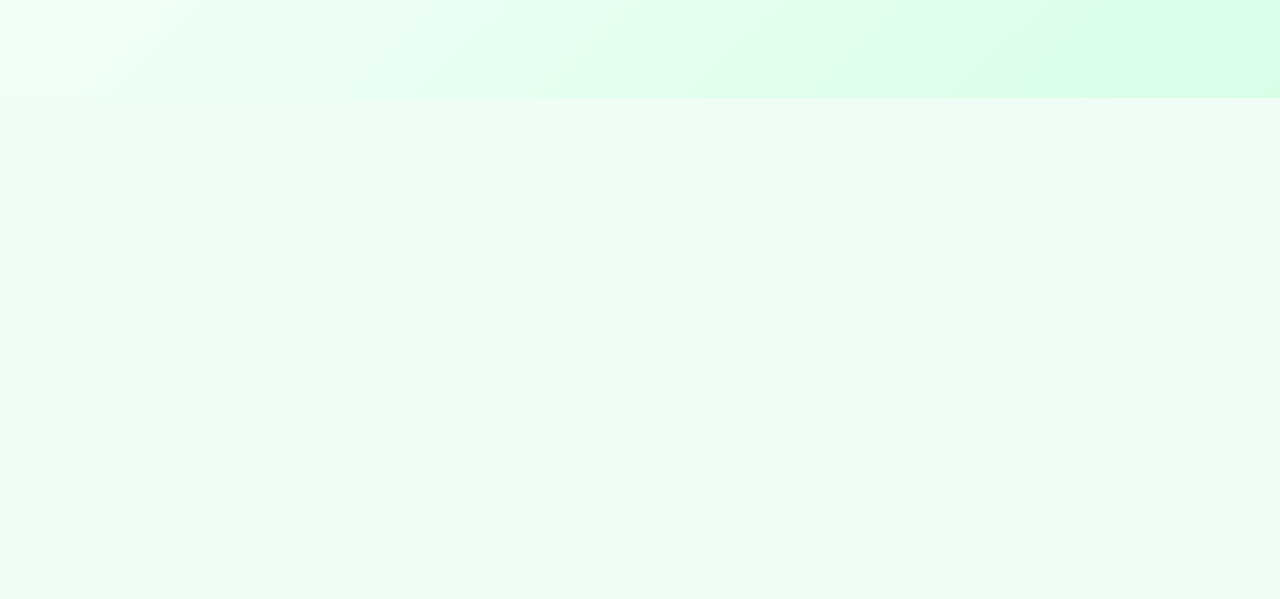
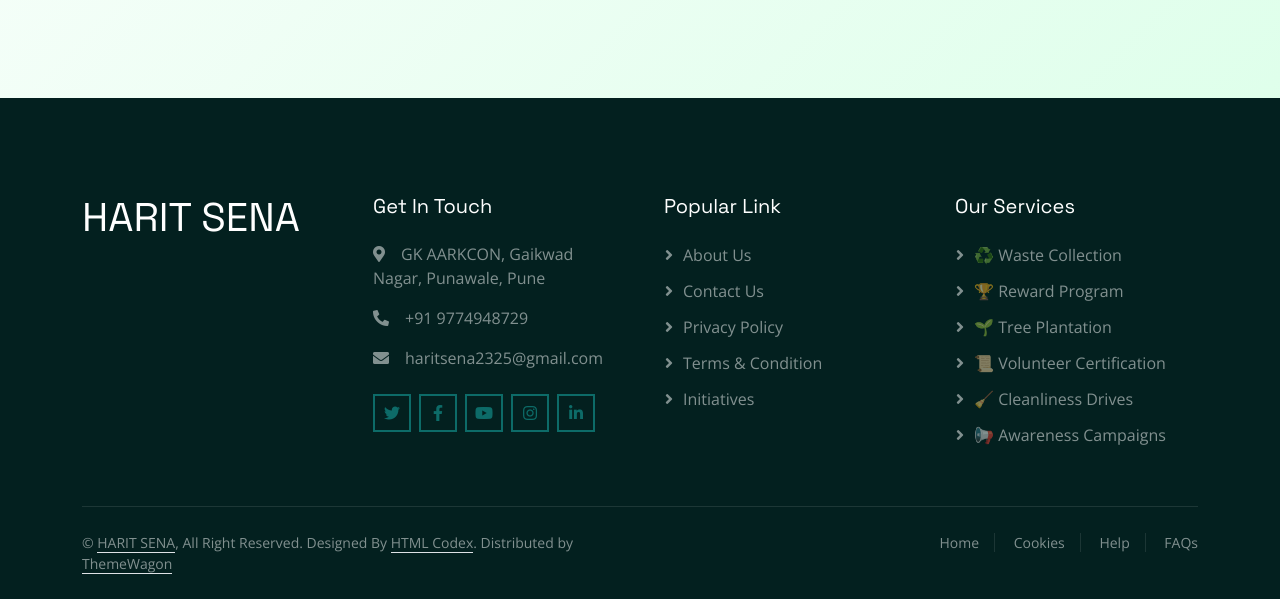
Before and after one commit to Prossin18/HARIT-SENA-PROSSACE, a Django app: page /contact/ in a window 1280 px wide. Shown: the part 736-1335 px from the top of the page. Before the commit the page ends 834 px from the top, so only its background shows below. Run offline with Django 5.2, Linux system fonts and the light colour scheme; some libraries are stand-ins or nearby versions.

Commit message:
contact_loginchanged

```diff
--- a/FinalProjectD/templates/contact.html
+++ b/FinalProjectD/templates/contact.html
@@ -47,7 +47,7 @@
     <div class="container-fluid sticky-top">
         <div class="container">
             <nav class="navbar navbar-expand-lg navbar-light border-bottom border-2 border-white">
-                <a href="index.html" class="navbar-brand">
+                <a href="{% url 'index'%}" class="navbar-brand">
                     <h1 class="text-success fw-bold">Harit Sena</h1>
                 </a>
                 <button type="button" class="navbar-toggler ms-auto me-0" data-bs-toggle="collapse"
@@ -56,10 +56,10 @@
                 </button>
                 <div class="collapse navbar-collapse" id="navbarCollapse">
                     <div class="navbar-nav ms-auto">
-                        <a href="index.html" class="nav-item nav-link active">Home</a>
-                        <a href="about.html" class="nav-item nav-link">About</a>
-                        <a href="Leaderboard.html" class="nav-item nav-link">Rewards</a>
-                        <a href="contact.html" class="nav-item nav-link">Contact</a>
+                        <a href="{% url 'index' %}" class="nav-item nav-link active">Home</a>
+                        <a href="{% url 'about'%}" class="nav-item nav-link">About</a>
+                        <a href="{% url 'rewards'%}" class="nav-item nav-link">Rewards</a>
+                        <a href="{% url 'contact' %}" class="nav-item nav-link">Contact</a>
                         <div class="nav-item dropdown">
                             <li class="nav-item dropdown">
                                 <a class="nav-link dropdown-toggle" href="#" id="accountDropdown" role="button"
@@ -67,10 +67,10 @@
                                 <i class="bi bi-person-circle fs-4"></i>
                                 </a>
                                 <ul class="dropdown-menu dropdown-menu-end" aria-labelledby="accountDropdown">
-                                <li><a class="dropdown-item" href="Login.html">Login</a></li>
-                                <li><a class="dropdown-item" href="register.html">Sign Up</a></li>
+                                <li><a class="dropdown-item" href="{% url 'login'%}">Login</a></li>
+                                <li><a class="dropdown-item" href="{% url 'register'%}">Sign Up</a></li>
                                 <li><hr class="dropdown-divider"></li>
-                                <li><a class="dropdown-item" href="Profile.html">Profile</a></li>
+                                <li><a class="dropdown-item" href="#">Profile</a></li>
                                 </ul>
                             </li>
                         </div>
@@ -80,7 +80,6 @@
         </div>
     </div>
     <!-- Navbar End -->
-
 
     <!-- Contact Start -->
     <div id="form" class="container-fluid py-5">
@@ -143,6 +142,79 @@ please reach out using the form below.
         </div>
     </div>
 
+    <!-- Footer Start -->
+    <div class="container-fluid bg-dark text-white-50 footer pt-5">
+        <div class="container py-5">
+            <div class="row g-5">
+                <div class="col-md-6 col-lg-3 wow fadeIn" data-wow-delay="0.1s">
+                    <a href="{% url 'index'%}" class="d-inline-block mb-3">
+                        <h1 class="text-white">HARIT SENA</h1>
+                    </a>
+                    <p class="mb-0"></p>
+                </div>
+                <div class="col-md-6 col-lg-3 wow fadeIn" data-wow-delay="0.3s">
+                    <h5 class="text-white mb-4">Get In Touch</h5>
+                    <p><i class="fa fa-map-marker-alt me-3"></i>GK AARKCON, Gaikwad Nagar, Punawale, Pune</p>
+                    <p><i class="fa fa-phone-alt me-3"></i>+91 9774948729</p>
+                    <p><i class="fa fa-envelope me-3"></i>haritsena2325@gmail.com</p>
+                    <div class="d-flex pt-2">
+                        <a class="btn btn-outline-primary btn-square border-2 me-2" href="#!"><i
+                                class="fab fa-twitter"></i></a>
+                        <a class="btn btn-outline-primary btn-square border-2 me-2" href="#!"><i
+                                class="fab fa-facebook-f"></i></a>
+                        <a class="btn btn-outline-primary btn-square border-2 me-2" href="#!"><i
+                                class="fab fa-youtube"></i></a>
+                        <a class="btn btn-outline-primary btn-square border-2 me-2" href="#!"><i
+                                class="fab fa-instagram"></i></a>
+                        <a class="btn btn-outline-primary btn-square border-2 me-2" href="#!"><i
+                                class="fab fa-linkedin-in"></i></a>
+                    </div>
+                </div>
+                <div class="col-md-6 col-lg-3 wow fadeIn" data-wow-delay="0.5s">
+                    <h5 class="text-white mb-4">Popular Link</h5>
+                    <a class="btn btn-link" href="#!">About Us</a>
+                    <a class="btn btn-link" href="#!">Contact Us</a>
+                    <a class="btn btn-link" href="#!">Privacy Policy</a>
+                    <a class="btn btn-link" href="#!">Terms & Condition</a>
+                    <a class="btn btn-link" href="#!">Initiatives</a>
+                </div>
+                <div class="col-md-6 col-lg-3 wow fadeIn" data-wow-delay="0.7s">
+                    <h5 class="text-white mb-4">Our Services</h5>
+                    <a class="btn btn-link" href="#!">♻️ Waste Collection</a>
+                    <a class="btn btn-link" href="#!">🏆 Reward Program</a>
+                    <a class="btn btn-link" href="#!">🌱 Tree Plantation</a>
+                    <a class="btn btn-link" href="#!">📜 Volunteer Certification</a>
+                    <a class="btn btn-link" href="#!">🧹 Cleanliness Drives</a>
+                    <a class="btn btn-link" href="#!">📢 Awareness Campaigns</a>
+                </div>
+            </div>
+        </div>
+        <div class="container wow fadeIn" data-wow-delay="0.1s">
+            <div class="copyright">
+                <div class="row">
+                    <div class="col-md-6 text-center text-md-start mb-3 mb-md-0">
+                        &copy; <a class="border-bottom" href="#!">HARIT SENA</a>, All Right Reserved.
+
+                        <!--/*** This template is free as long as you keep the below author’s credit link/attribution link/backlink. ***/-->
+                        <!--/*** If you'd like to use the template without the below author’s credit link/attribution link/backlink, ***/-->
+                        <!--/*** you can purchase the Credit Removal License from "https://htmlcodex.com/credit-removal". ***/-->
+                        Designed By <a class="border-bottom" href="https://htmlcodex.com">HTML Codex</a>. Distributed by
+                        <a class="border-bottom" href="https://themewagon.com" target="_blank">ThemeWagon</a>
+                    </div>
+                    <div class="col-md-6 text-center text-md-end">
+                        <div class="footer-menu">
+                            <a href="#!">Home</a>
+                            <a href="#!">Cookies</a>
+                            <a href="#!">Help</a>
+                            <a href="#!">FAQs</a>
+                        </div>
+                    </div>
+                </div>
+            </div>
+        </div>
+    </div>
+    <!-- Footer End -->
+
     <!-- JavaScript Libraries -->
     <script src="https://ajax.googleapis.com/ajax/libs/jquery/3.6.1/jquery.min.js"></script>
     <script src="https://cdn.jsdelivr.net/npm/bootstrap@5.0.0/dist/js/bootstrap.bundle.min.js"></script>
--- a/FinalProjectD/templates/login.html
+++ b/FinalProjectD/templates/login.html
@@ -61,7 +61,7 @@
 
                                 <div>
                                     <a href="#" class="small text-muted">Forgot password?</a><br>
-                                    <span>Don't have an account? <a href="register.html">Register</a></span>
+                                    <span>Don't have an account? <a href="{% url 'register' %}">Register</a></span>
                                 </div>
 
                             </div>
```
